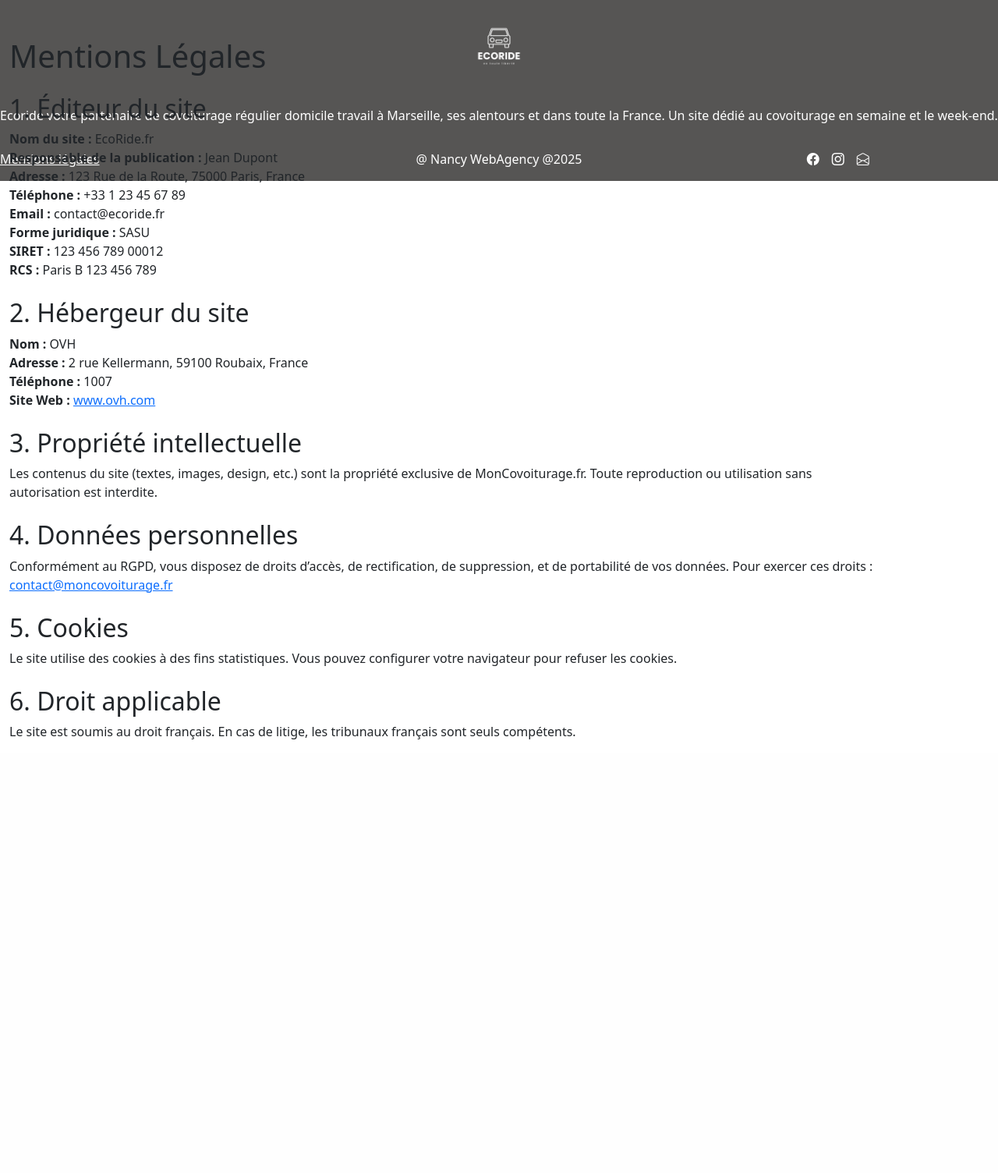
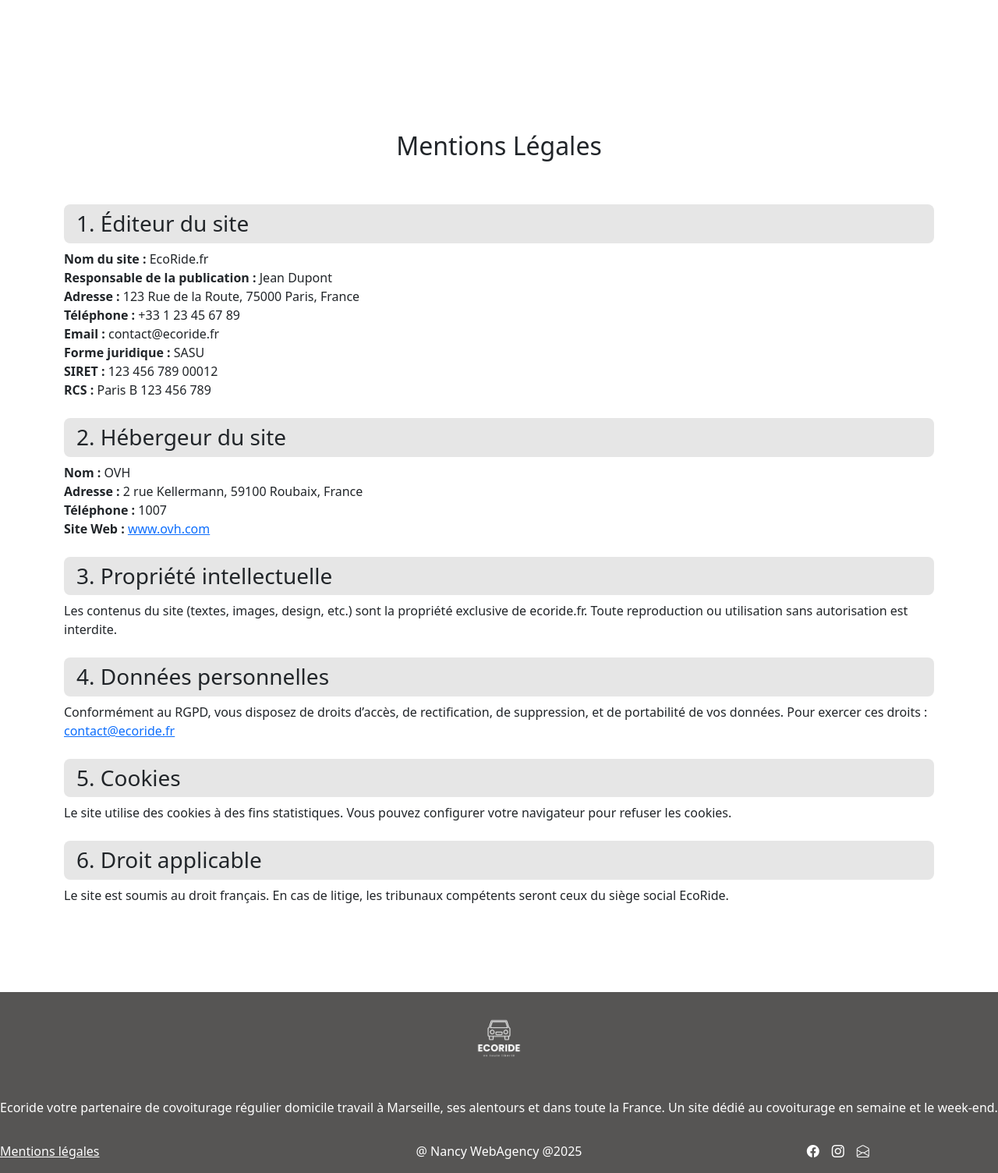
Before and after one commit to nancyh13500/ecoride_ecf, a PHP site: page /pages/mentions_legales.php in a window 1280 px wide. Shown: the whole page at 78% size. Before the commit the page ends 948 px from the top, so only its background shows below. Run offline with PHP 8.4, Linux system fonts and the light colour scheme.

Commit message:
add mentions legales

```diff
--- a/assets/css/style.css
+++ b/assets/css/style.css
@@ -324,10 +324,7 @@ nav {
 
 /*section mentions legales*/
 
-.mentions_legales {
-    position: absolute;
-    margin-top: 20px;
-}
+
 
 /*end section mentions legales
 
--- a/pages/mentions_legales.php
+++ b/pages/mentions_legales.php
@@ -3,64 +3,64 @@ require_once __DIR__ . "/../templates/header.php";
 
 ?>
 
-
-<div class="container mentions_legales my-5 mt-5">
-    <h1 class="mb-4">Mentions Légales</h1>
+<section class="mentions_legales">
+    <div class="container my-5 py-5">
+        <h2 class="mt-4 py-5 text-center">Mentions Légales</h2>
 
         <section class="mb-4">
-        <h2>1. Éditeur du site</h2>
+            <h3 class="bg-light rounded-3 ps-3 pt-2 pb-2">1. Éditeur du site</h3>
             <p>
-            <strong>Nom du site :</strong> EcoRide.fr<br>
-            <strong>Responsable de la publication :</strong> Jean Dupont<br>
-            <strong>Adresse :</strong> 123 Rue de la Route, 75000 Paris, France<br>
-            <strong>Téléphone :</strong> +33 1 23 45 67 89<br>
-            <strong>Email :</strong> contact@ecoride.fr<br>
-            <strong>Forme juridique :</strong> SASU<br>
-            <strong>SIRET :</strong> 123 456 789 00012<br>
-            <strong>RCS :</strong> Paris B 123 456 789
+                <strong>Nom du site : </strong>EcoRide.fr<br>
+                <strong>Responsable de la publication : </strong>Jean Dupont<br>
+                <strong>Adresse : </strong>123 Rue de la Route, 75000 Paris, France<br>
+                <strong>Téléphone : </strong>+33 1 23 45 67 89<br>
+                <strong>Email : </strong>contact@ecoride.fr<br>
+                <strong>Forme juridique : </strong>SASU<br>
+                <strong>SIRET : </strong>123 456 789 00012<br>
+                <strong>RCS : </strong>Paris B 123 456 789
             </p>
         </section>
 
         <section class="mb-4">
-        <h2>2. Hébergeur du site</h2>
+            <h3 class="bg-light rounded-3 ps-3 pt-2 pb-2">2. Hébergeur du site</h3>
             <p>
-            <strong>Nom :</strong> OVH<br>
-            <strong>Adresse :</strong> 2 rue Kellermann, 59100 Roubaix, France<br>
-            <strong>Téléphone :</strong> 1007<br>
-            <strong>Site Web :</strong> <a href="https://www.ovh.com" target="_blank">www.ovh.com</a>
+                <strong>Nom : </strong>OVH<br>
+                <strong>Adresse : </strong>2 rue Kellermann, 59100 Roubaix, France<br>
+                <strong>Téléphone : </strong>1007<br>
+                <strong>Site Web : </strong> <a href="https://www.ovh.com" target="_blank">www.ovh.com</a>
             </p>
         </section>
 
         <section class="mb-4">
-        <h2>3. Propriété intellectuelle</h2>
+            <h3 class="bg-light rounded-3 ps-3 pt-2 pb-2">3. Propriété intellectuelle</h3>
             <p>
-            Les contenus du site (textes, images, design, etc.) sont la propriété exclusive de MonCovoiturage.fr.
+                Les contenus du site (textes, images, design, etc.) sont la propriété exclusive de ecoride.fr.
                 Toute reproduction ou utilisation sans autorisation est interdite.
             </p>
         </section>
 
         <section class="mb-4">
-        <h2>4. Données personnelles</h2>
+            <h3 class="bg-light rounded-3 ps-3 pt-2 pb-2">4. Données personnelles</h3>
             <p>
                 Conformément au RGPD, vous disposez de droits d’accès, de rectification, de suppression, et de portabilité
-            de vos données. Pour exercer ces droits : <a href="mailto:contact@moncovoiturage.fr">contact@moncovoiturage.fr</a>
+                de vos données. Pour exercer ces droits : <a href="mailto:contact@ecoride.fr">contact@ecoride.fr</a>
             </p>
         </section>
 
         <section class="mb-4">
-        <h2>5. Cookies</h2>
+            <h3 class="bg-light rounded-3 ps-3 pt-2 pb-2">5. Cookies</h3>
             <p>
                 Le site utilise des cookies à des fins statistiques. Vous pouvez configurer votre navigateur pour refuser les cookies.
             </p>
         </section>
 
         <section>
-        <h2>6. Droit applicable</h2>
+            <h3 class="bg-light rounded-3 ps-3 pt-2 pb-2">6. Droit applicable</h3>
             <p>
-            Le site est soumis au droit français. En cas de litige, les tribunaux français sont seuls compétents.
+                Le site est soumis au droit français. En cas de litige, les tribunaux compétents seront ceux du siège social EcoRide.
             </p>
         </section>
     </div>
-
+</section>
 <?php require_once __DIR__ . "/../templates/footer.php";
 ?>
```
Lines whose indentation alone changed are shown as unchanged.
